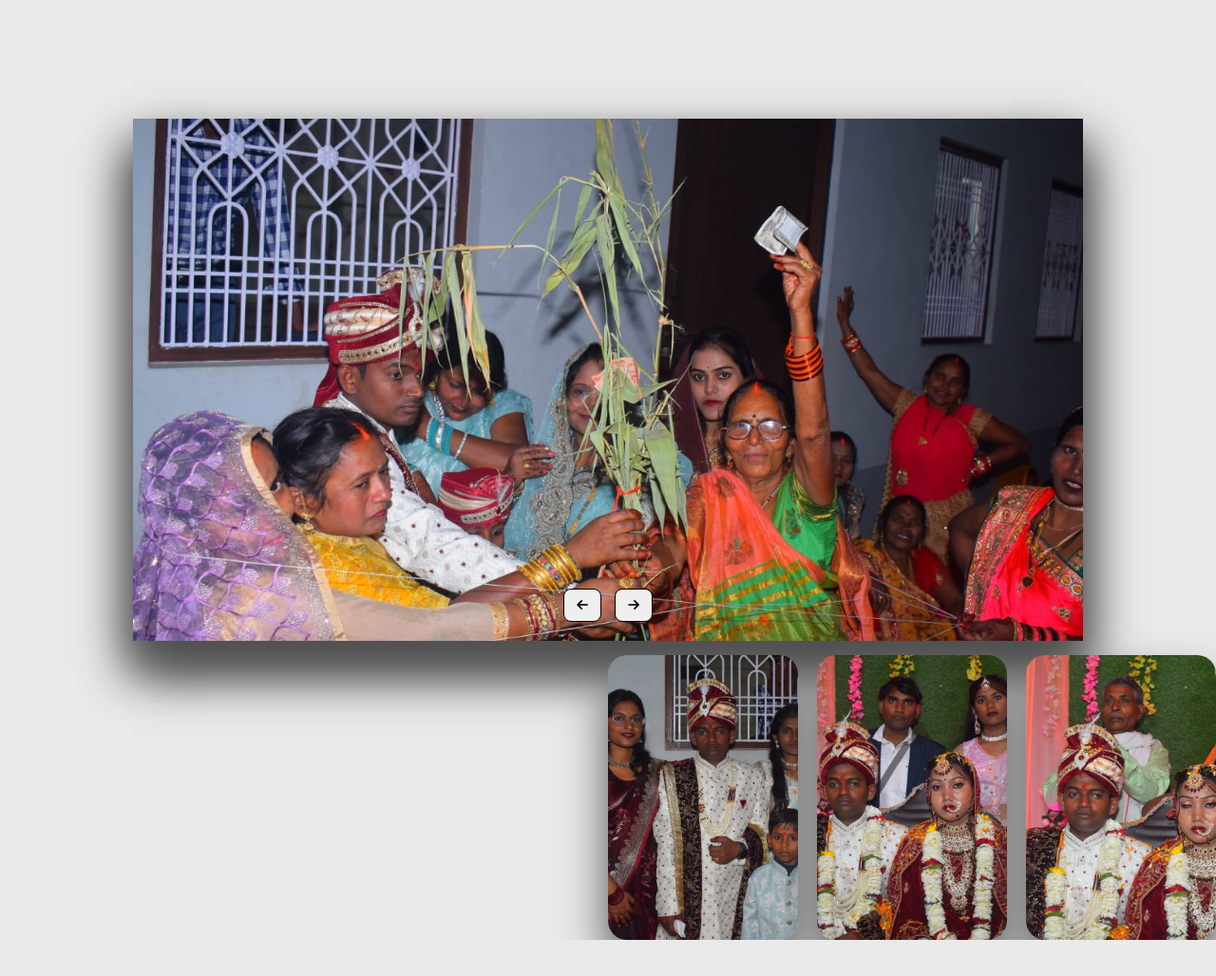
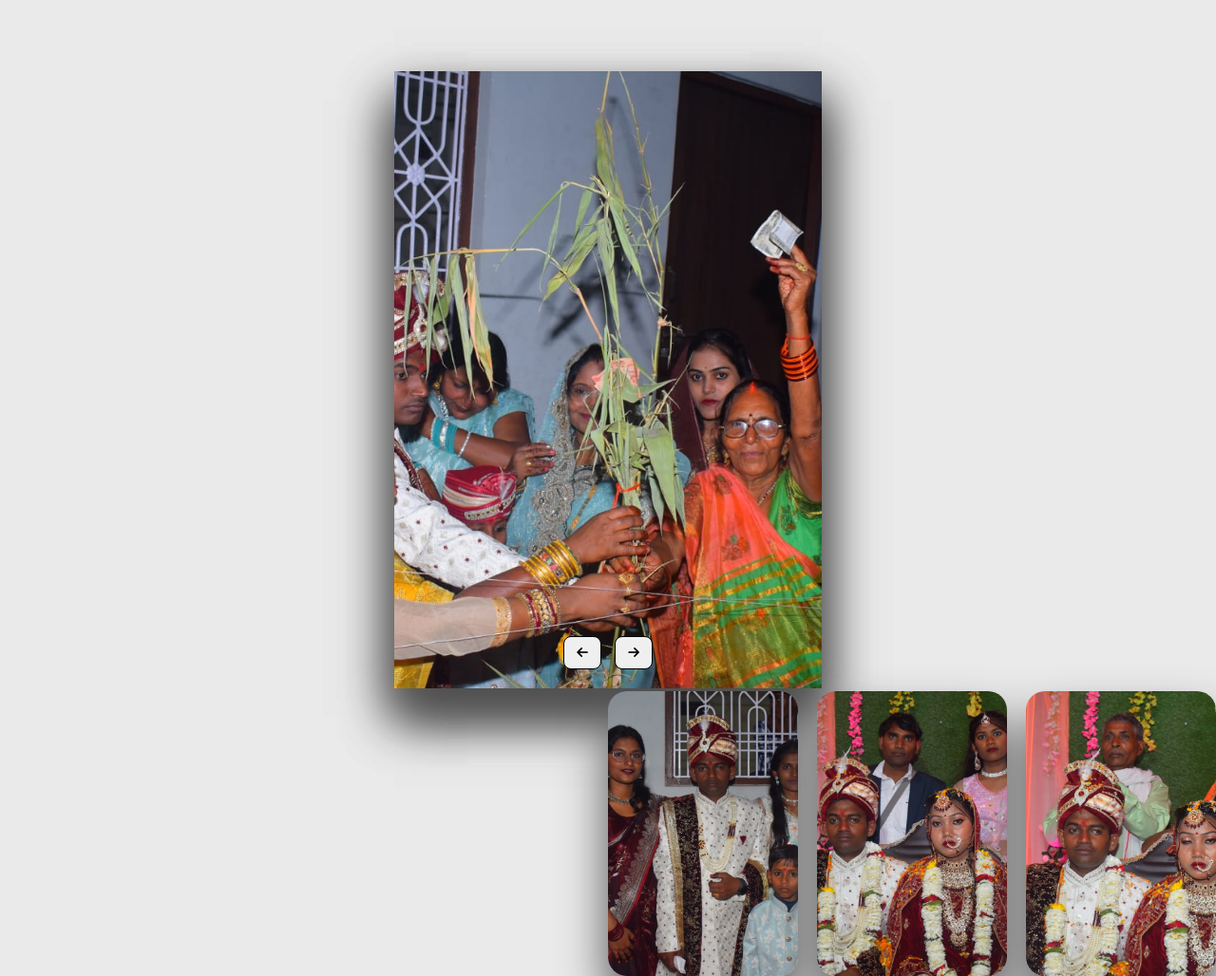
Before and after one commit to harsh8678/image-slider, a plain HTML site: page index.html in a window 1280 px wide. Shown: the top 1028 px of the page at 95% size. Before the commit the page ends 990 px from the top, so only its background shows below. Drawn offline with Linux system fonts and the light colour scheme; files whose address does not match are found by name.

Commit message:
styles.css

```diff
--- a/styles.css
+++ b/styles.css
@@ -14,8 +14,8 @@ body {
   top: 50%;
   left: 50%;
   transform: translate(-50%, -50%);
-    width: 1000px;
-    height: 550px;
+  width: 450px;
+  height: 650px;
   background: #f5f5f5;
   box-shadow: 0 30px 50px #dbdbdb;
 }
@@ -24,8 +24,8 @@ body {
   width: 200px;
   height: 300px;
   position: absolute;
-    bottom: -90%;
-    transform: translate(0, -60%);
+  bottom: -65%;
+  transform: translate(0, -40%);
   border-radius: 20px;
   box-shadow: 0 30px 50px #505050;
   background-position: 50% 50%;
```
Lines whose indentation alone changed are shown as unchanged.
